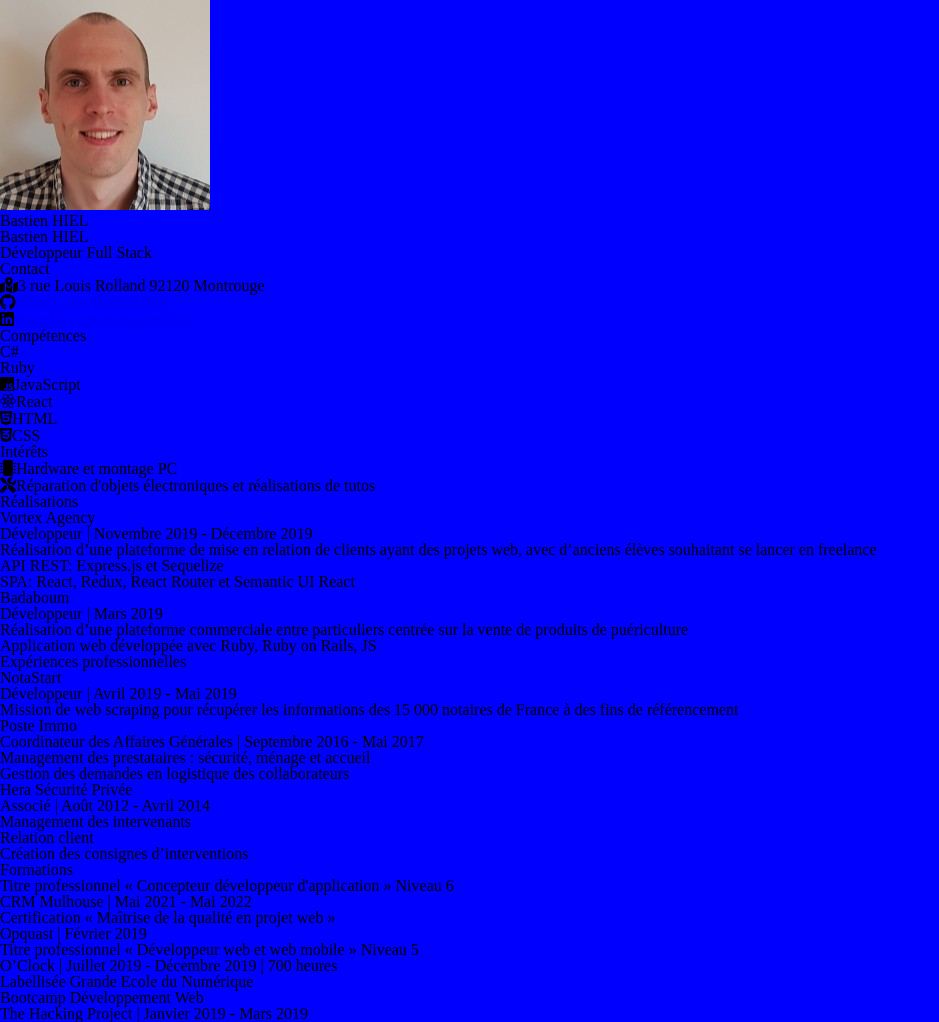
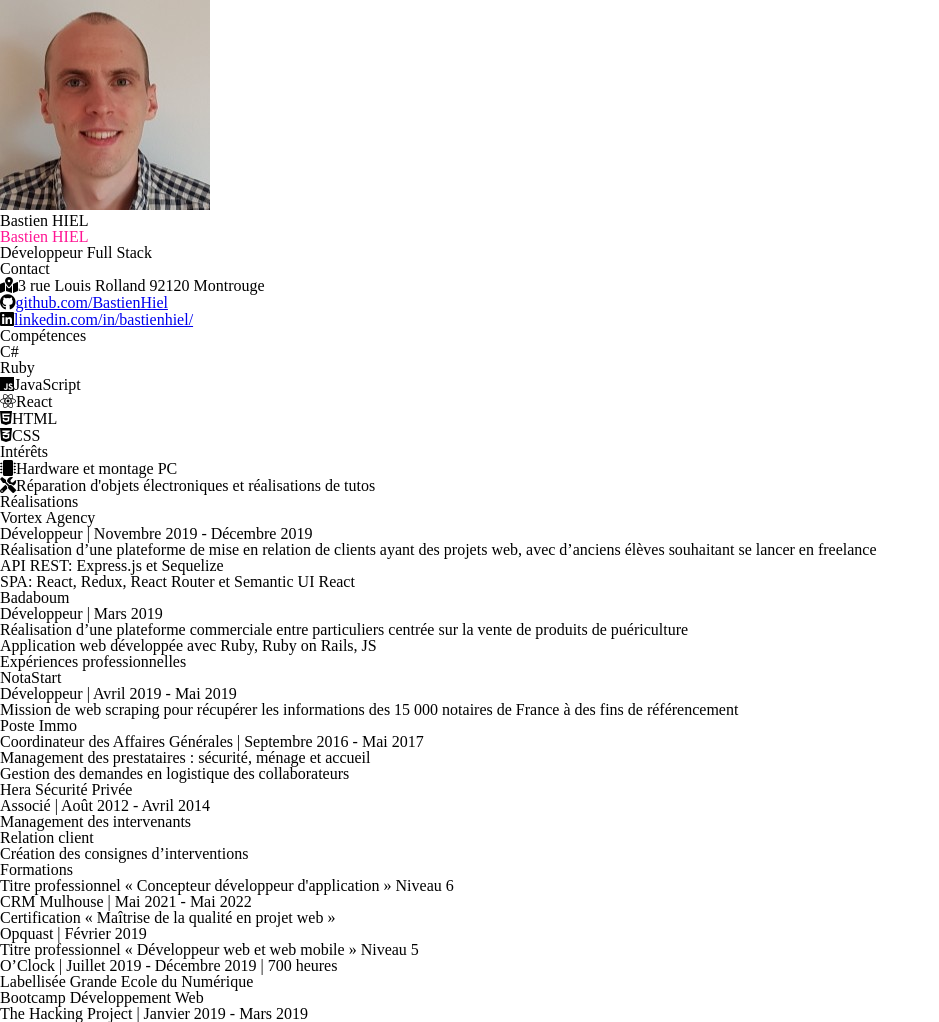
Before and after one commit to BastienHiel/BastienHiel.github.io, a plain HTML site: page index.html in a window 1280 px wide. Shown: the whole page, without its empty margins (0-939 px from the left). Drawn offline with Linux system fonts and the light colour scheme.

Commit message:
change title color

```diff
--- a/style.css
+++ b/style.css
@@ -1,3 +1,3 @@
-body {
-    background-color: blue;
+h1 {
+    color: deeppink;
 }
```
